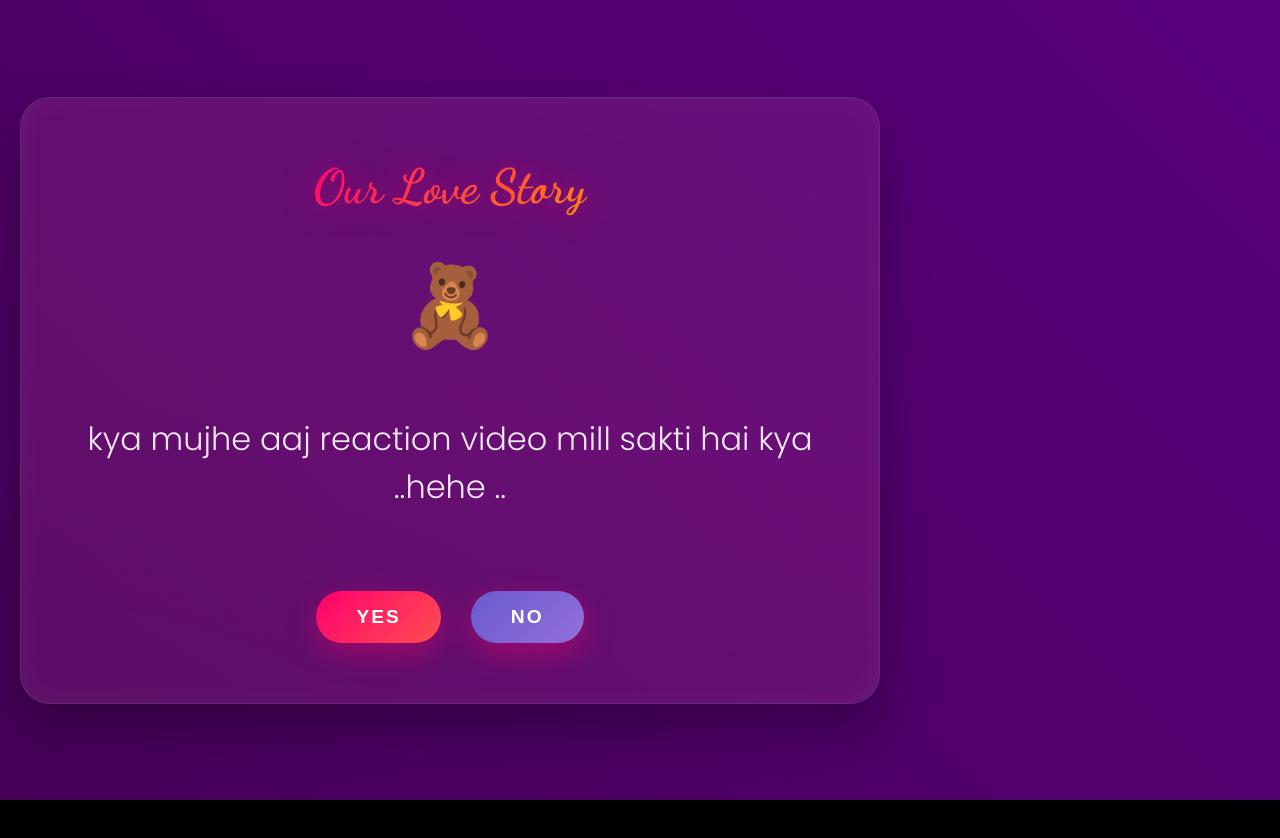
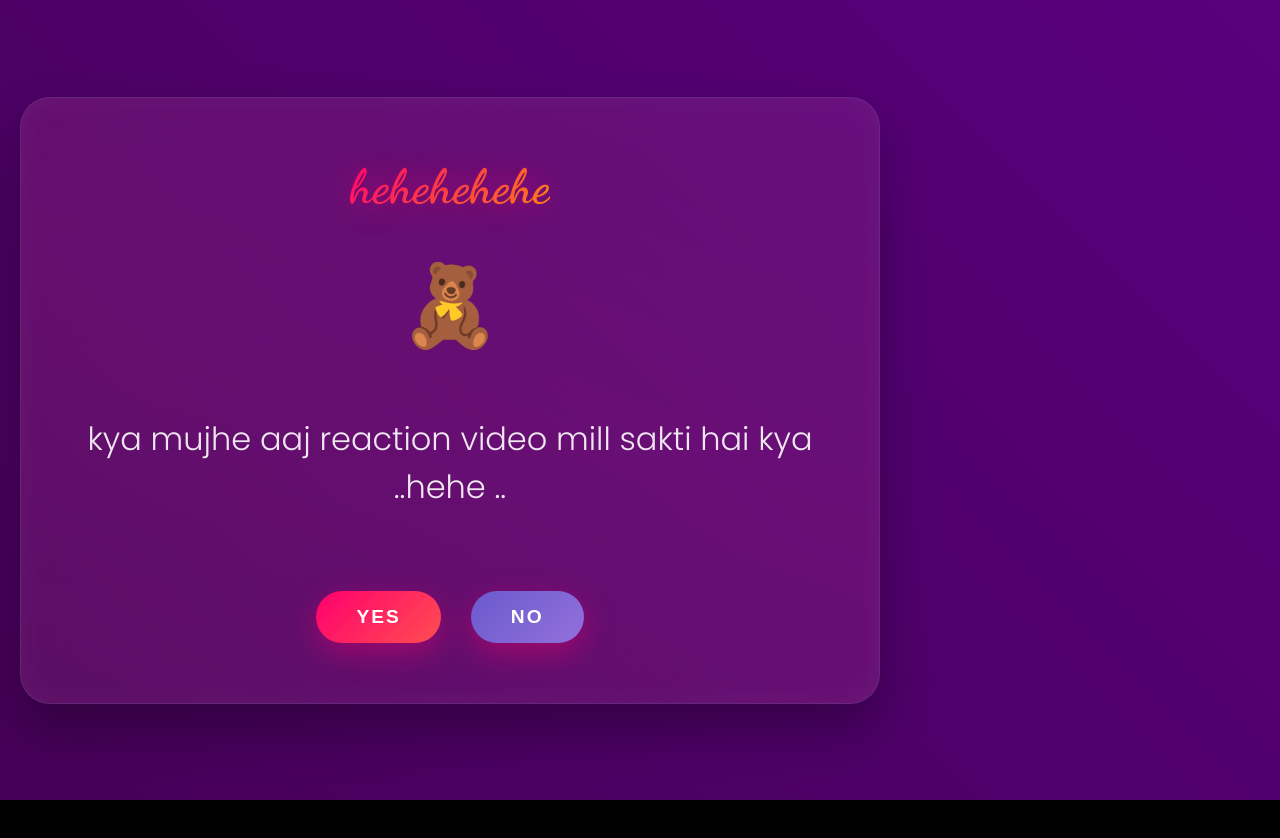
Before and after one commit to kartik098ki/GENIUSS, a plain HTML site: page index.html in a window 1280 px wide. Shown: the top 838 px of the page. Drawn offline with Linux system fonts and the light colour scheme.

Commit message:
Update index.html

```diff
--- a/index.html
+++ b/index.html
@@ -3,7 +3,7 @@
 <head>
     <meta charset="UTF-8">
     <meta name="viewport" content="width=device-width, initial-scale=1.0">
-    <title>Our Love Story</title>
+    <title>Genius</title>
     <link href="https://fonts.googleapis.com/css2?family=Playfair+Display:wght@400;700;900&family=Poppins:wght@300;400;500;600;700&family=Dancing+Script:wght@700&display=swap" rel="stylesheet">
     <link rel="stylesheet" href="https://cdnjs.cloudflare.com/ajax/libs/font-awesome/6.4.0/css/all.min.css">
     <style>
@@ -919,7 +919,7 @@
         <div class="container">
             <div class="welcome-card">
                 <div class="welcome-wrapper">
-                    <div class="welcome-title">Our Love Story</div>
+                    <div class="welcome-title">hehehehehe</div>
                     <div class="teddy-container">🧸</div>
                     <div class="welcome-question">kya mujhe aaj reaction video mill sakti hai kya ..hehe ..</div>
                     <div class="choice-buttons">
```
